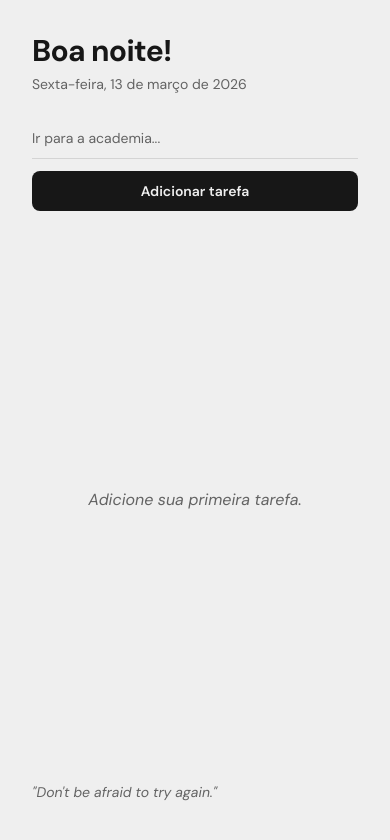
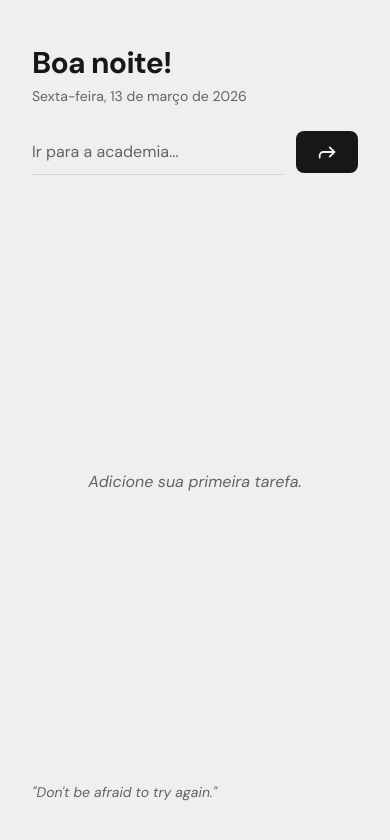
Before and after one commit to KachanChK/Simplelist, a React (Vite) app: page / in a window 390 px wide. Shown: the top 840 px of the page. Built offline with nearby package versions, Linux system fonts and the light colour scheme.

Commit message:
style: ajuste do input, responsividade mobile e ux

```diff
--- a/package.json
+++ b/package.json
@@ -11,6 +11,7 @@
   },
   "dependencies": {
     "@tailwindcss/vite": "^4.2.1",
+    "lucide-react": "^0.577.0",
     "react": "^19.2.4",
     "react-dom": "^19.2.4",
     "tailwindcss": "^4.2.1"
--- a/src/App.tsx
+++ b/src/App.tsx
@@ -1,5 +1,6 @@
 import { useState, useEffect, useMemo } from 'react'
 import quotesData from './quotes.json'
+import { Forward } from 'lucide-react'
 
 interface Task {
   id: number
@@ -80,7 +81,7 @@ function App() {
     <>
       {/* Header */}
       <div className="text-left mb-6 shrink-0">
-        <h1 className="text-3xl font-bold tracking-tight text-[var(--primary)] m-0 leading-tight">
+        <h1 className="text-3xl font-bold tracking-tight text-[var(--primary)] mt-3 leading-tight">
           {getGreeting()}
         </h1>
         <p className="text-sm text-[var(--text-muted)] mt-1">
@@ -89,7 +90,7 @@ function App() {
       </div>
 
       {/* Input da tarefa */}
-      <div className="flex gap-3 mb-6 items-center max-sm:flex-col shrink-0">
+      <div className="flex gap-3 mb-6 items-center shrink-0">
         <input
           id="inputTask"
           type="text"
@@ -97,14 +98,17 @@ function App() {
           value={inputValue}
           onChange={(e) => setInputValue(e.target.value)}
           onKeyDown={handleKeyDown}
-          className="flex-1 py-2.5 px-0 text-sm font-[inherit] bg-transparent border-0 border-b border-[var(--border)] text-[var(--text)] outline-none transition-colors duration-200 placeholder:text-[var(--text-muted)] focus:border-b-[var(--primary)] max-sm:w-full"
+          className="flex-1 py-2.5 px-0 text-base font-[inherit] bg-transparent border-0 border-b border-[var(--border)] text-[var(--text)] outline-none transition-colors duration-200 placeholder:text-[var(--text-muted)] focus:border-b-[var(--primary)] max-sm:w-full"
         />
         <button
           id="newTaskBtn"
           onClick={addTask}
-          className="py-2.5 px-5 text-sm font-semibold font-[inherit] bg-[var(--primary)] text-[var(--btn-text)] border-none rounded-lg cursor-pointer whitespace-nowrap transition-all duration-200 hover:opacity-85 active:scale-[0.97] max-sm:w-full"
+          className="py-2.5 px-5 text-sm font-semibold font-[inherit] bg-[var(--primary)] text-[var(--btn-text)] border-none rounded-lg cursor-pointer whitespace-nowrap transition-all duration-200 hover:opacity-85 active:scale-[0.97]"
         >
-          Adicionar tarefa
+          <span className='hidden sm:inline'>Adicionar tarefa</span>
+          <span className='sm:hidden'>
+            <Forward size={22} />
+          </span>
         </button>
       </div>
 
--- a/src/index.css
+++ b/src/index.css
@@ -44,7 +44,7 @@
     --text: #EFEFEF;
     --text-muted: #636363;
     --btn-text: #171717;
-    --border: #2a2a2a;
+    --border: #444444;
   }
 }
 
```
Also changed, not shown: 1 other file (tests, documents, lock files or other folders).
